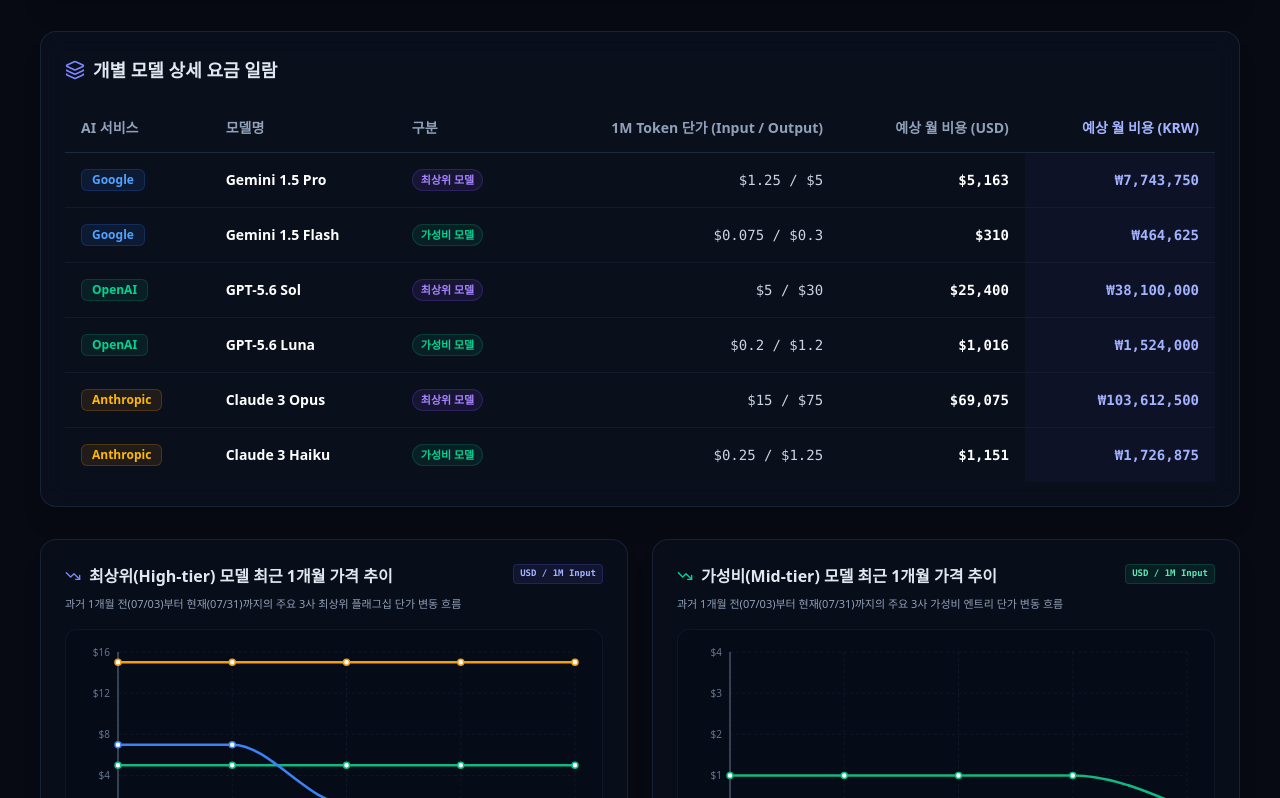
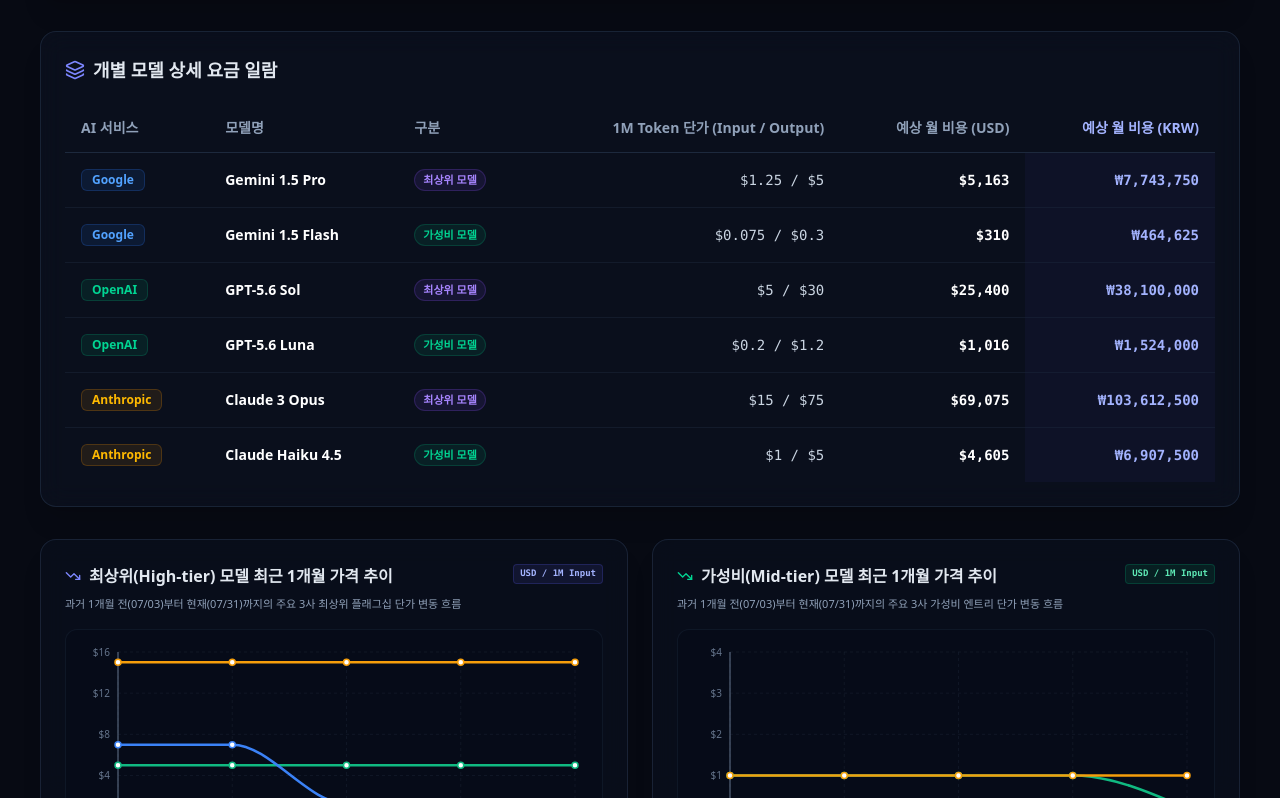
Before and after one commit to yourjp/ai_cost_simulator, a Next.js app: page / in a window 1280 px wide. Shown: the part 2002-2800 px from the top of the page. Built offline with nearby package versions, Linux system fonts and the light colour scheme.

Commit message:
feat: integrate Claude 4.6/4.5 model details and news update

```diff
--- a/src/components/calculator/CalculatorDashboard.tsx
+++ b/src/components/calculator/CalculatorDashboard.tsx
@@ -70,25 +70,25 @@
     {
       week: '07/03',
       OpenAI: selectedOpenAIHighModelName === 'GPT-5.6 Terra' ? 2.50 : 5.00,
-      Anthropic: selectedAnthropicHighModelName === 'Claude 3.5 Sonnet' ? 3.00 : 15.00,
+      Anthropic: selectedAnthropicHighModelName === 'Claude Fable 5' ? 10.00 : (selectedAnthropicHighModelName === 'Claude Opus 4.6' ? 5.00 : (selectedAnthropicHighModelName === 'Claude Sonnet 4.6' ? 3.00 : 15.00)),
       Google: 7.00
     },
     {
       week: '07/10',
       OpenAI: selectedOpenAIHighModelName === 'GPT-5.6 Terra' ? 2.50 : 5.00,
-      Anthropic: selectedAnthropicHighModelName === 'Claude 3.5 Sonnet' ? 3.00 : 15.00,
+      Anthropic: selectedAnthropicHighModelName === 'Claude Fable 5' ? 10.00 : (selectedAnthropicHighModelName === 'Claude Opus 4.6' ? 5.00 : (selectedAnthropicHighModelName === 'Claude Sonnet 4.6' ? 3.00 : 15.00)),
       Google: 7.00
     },
     {
       week: '07/17',
       OpenAI: selectedOpenAIHighModelName === 'GPT-5.6 Terra' ? 2.50 : 5.00,
-      Anthropic: selectedAnthropicHighModelName === 'Claude 3.5 Sonnet' ? 3.00 : 15.00,
+      Anthropic: selectedAnthropicHighModelName === 'Claude Fable 5' ? 10.00 : (selectedAnthropicHighModelName === 'Claude Opus 4.6' ? 5.00 : (selectedAnthropicHighModelName === 'Claude Sonnet 4.6' ? 3.00 : 15.00)),
       Google: 1.25
     }, // Google 1.5 Pro 가격 인하 시점
     {
       week: '07/24',
       OpenAI: selectedOpenAIHighModelName === 'GPT-5.6 Terra' ? 2.50 : 5.00,
-      Anthropic: selectedAnthropicHighModelName === 'Claude 3.5 Sonnet' ? 3.00 : 15.00,
+      Anthropic: selectedAnthropicHighModelName === 'Claude Fable 5' ? 10.00 : (selectedAnthropicHighModelName === 'Claude Opus 4.6' ? 5.00 : (selectedAnthropicHighModelName === 'Claude Sonnet 4.6' ? 3.00 : 15.00)),
       Google: 1.25
     },
     {
@@ -101,14 +101,14 @@
 
   // 1주일 단위 3사 가성비 기존 모델 Input 토큰 가격 추세 데이터 (최근 1개월 / 1M 토큰당 USD)
   const budgetHistoryData = [
-    { week: '07/03', OpenAI: 1.00, Anthropic: 0.25, Google: 0.075 },
-    { week: '07/10', OpenAI: 1.00, Anthropic: 0.25, Google: 0.075 },
-    { week: '07/17', OpenAI: 1.00, Anthropic: 0.25, Google: 0.075 },
-    { week: '07/24', OpenAI: 1.00, Anthropic: 0.25, Google: 0.075 },
+    { week: '07/03', OpenAI: 1.00, Anthropic: 1.00, Google: 0.075 },
+    { week: '07/10', OpenAI: 1.00, Anthropic: 1.00, Google: 0.075 },
+    { week: '07/17', OpenAI: 1.00, Anthropic: 1.00, Google: 0.075 },
+    { week: '07/24', OpenAI: 1.00, Anthropic: 1.00, Google: 0.075 },
     {
       week: '07/31(현재)',
       OpenAI: filteredPricingData.find(m => m.provider === 'OpenAI' && m.tier === 'mid')?.inputCostPer1M ?? 0.20,
-      Anthropic: filteredPricingData.find(m => m.provider === 'Anthropic' && m.tier === 'mid')?.inputCostPer1M ?? 0.25,
+      Anthropic: filteredPricingData.find(m => m.provider === 'Anthropic' && m.tier === 'mid')?.inputCostPer1M ?? 1.00,
       Google: 0.075
     }
   ];
@@ -140,25 +140,25 @@
     ],
     Anthropic: [
       {
-        date: '2025-08-01',
+        date: '2026-02-17',
         isRecent: true,
-        title: '프롬프트 캐싱 (Prompt Caching) 기능 공식 출시',
-        price: 'hit 시 입력 단가 90% 할인 (hit $0.20 / $0.30)',
-        desc: '중복 지시문 재입력 시 입력 비용 최대 90% 상시 할인'
+        title: 'Claude Sonnet 4.6 공식 출시',
+        price: '$3.00 / $15.00',
+        desc: '속도와 성능의 완벽한 균형, 대부분의 일상 작업에 적합 (1M 컨텍스트, 64K 출력)'
       },
       {
-        date: '2024-10-22',
-        isRecent: false,
-        title: 'Claude 3.5 Sonnet 공식 출시',
-        price: '$3.00 / $15.00',
-        desc: '추론 효율 극대화 및 토큰 단가 대비 가성비 효율성 극대화'
+        date: '2026-02-05',
+        isRecent: true,
+        title: '최상위 Claude Opus 4.6 공식 출시',
+        price: '$5.00 / $25.00',
+        desc: '가장 뛰어난 추론·코딩 성능 및 Fast Mode 지원 (1M 컨텍스트, 128K 출력)'
       },
       {
-        date: '2024-03-04',
+        date: '2025-10-15',
         isRecent: false,
-        title: '최상위 Claude 3 Opus & Haiku 공식 출시',
-        price: 'Opus $15.00, Haiku $0.25',
-        desc: 'Anthropic 플래그십 핵심 엔진 및 초저가 경량형 가성비 에이전트 동시 론칭'
+        title: 'Claude Haiku 4.5 공식 출시',
+        price: '$1.00 / $5.00',
+        desc: '가장 빠르고 가벼움, 간단한 대규모 태스크에 최적화 (200K 컨텍스트)'
       }
     ],
     Google: [
@@ -833,7 +833,9 @@
                     className="bg-slate-950 border border-slate-800 rounded px-2 py-0.5 text-slate-200 font-bold font-mono focus:outline-none focus:border-indigo-500 text-[11px]"
                   >
                     <option value="Claude 3 Opus">Claude 3 Opus ($15.00/$75.00)</option>
-                    <option value="Claude 3.5 Sonnet">Claude 3.5 Sonnet ($3.00/$15.00)</option>
+                    <option value="Claude Opus 4.6">Claude Opus 4.6 ($5.00/$25.00)</option>
+                    <option value="Claude Fable 5">Claude Fable 5 ($10.00/$50.00)</option>
+                    <option value="Claude Sonnet 4.6">Claude Sonnet 4.6 ($3.00/$15.00)</option>
                   </select>
                 </div>
 
@@ -1471,7 +1473,7 @@
                 <Line
                   type="monotone"
                   dataKey="Anthropic"
-                  name="Claude 3 Haiku"
+                  name="Claude Haiku 4.5"
                   stroke="#f59e0b"
                   strokeWidth={2.5}
                   dot={{ r: 3, strokeWidth: 1.5 }}
--- a/src/components/calculator/PricingDataAgent.ts
+++ b/src/components/calculator/PricingDataAgent.ts
@@ -37,18 +37,32 @@
     outputCostPer1M: 75.00
   },
   {
-    modelName: 'Claude 3.5 Sonnet',
+    modelName: 'Claude Opus 4.6',
+    provider: 'Anthropic',
+    tier: 'high',
+    inputCostPer1M: 5.00,
+    outputCostPer1M: 25.00
+  },
+  {
+    modelName: 'Claude Fable 5',
+    provider: 'Anthropic',
+    tier: 'high',
+    inputCostPer1M: 10.00,
+    outputCostPer1M: 50.00
+  },
+  {
+    modelName: 'Claude Sonnet 4.6',
     provider: 'Anthropic',
     tier: 'high',
     inputCostPer1M: 3.00,
     outputCostPer1M: 15.00
   },
   {
-    modelName: 'Claude 3 Haiku',
+    modelName: 'Claude Haiku 4.5',
     provider: 'Anthropic',
     tier: 'mid',
-    inputCostPer1M: 0.25,
-    outputCostPer1M: 1.25
+    inputCostPer1M: 1.00,
+    outputCostPer1M: 5.00
   },
   {
     modelName: 'Gemini 1.5 Pro',
```
Also changed, not shown: 1 other file (tests, documents, lock files or other folders).
